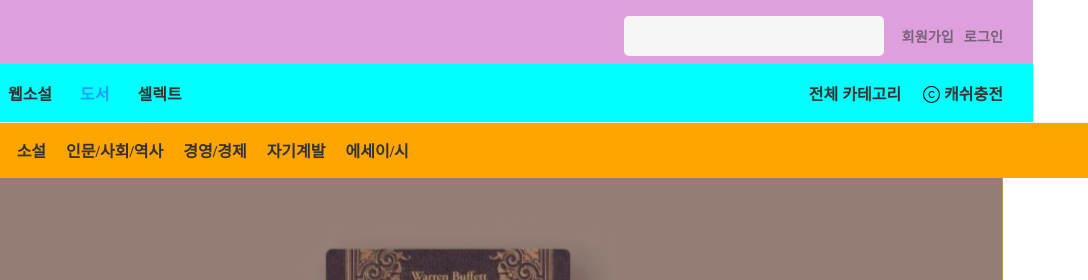
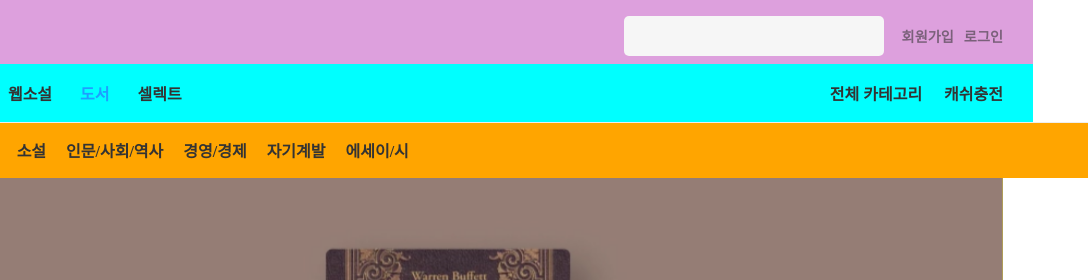
Before and after one commit to ignore07/OpenAPI, a plain HTML site: page index.html in a window 1280 px wide. Shown: the top 280 px of the page, 192-1280 px from the left. Drawn offline with nearby package versions, Linux system fonts and the light colour scheme; a web font is replaced by a local one.

Commit message:
20250910

```diff
--- a/index.html
+++ b/index.html
@@ -35,7 +35,7 @@
             </div>
             <div class="right_area">
                 <a href="#">전체 카테고리</a>
-                <a href="#"><img src="./img/cash.svg" alt="cash"> 캐쉬충전</a>
+                <a href="#"> 캐쉬충전</a>
             </div>
         </div>
     </header>
```
